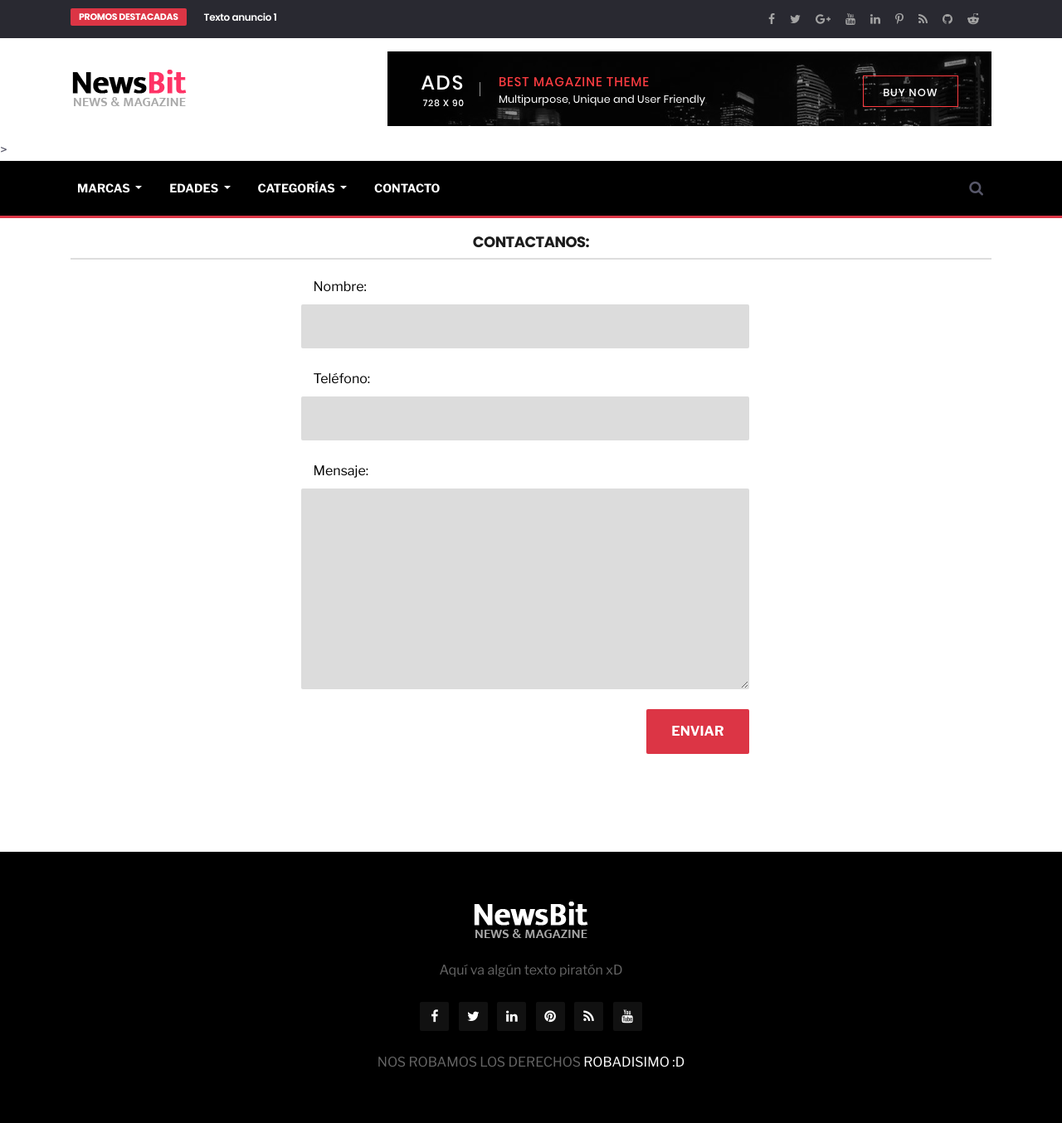
After one commit to 1DeathSeeker/proyecto, a Django app: page /contacto/ in a window 1280 px wide. The commit adds this page. Shown: the whole page at 83% size. Run offline with Django 4.2, Linux system fonts and the light colour scheme; some libraries are stand-ins or nearby versions.

Commit message:
contacto

```diff
--- /dev/null
+++ b/proye/templates/proye/contacto.html
@@ -0,0 +1,61 @@
+{% extends "proye/plantilla.html" %}
+<!DOCTYPE html>
+<html lang="en">
+  <head>
+    {%block titulo%}Tituloproducto{% endblock %}
+  </head>
+  <body>
+    {%block rutalogo%}../static/proye/images/logos/logo.png{%endblock%}
+    {%block rutaads%}../static/proye/images/news/ad-pro.png{%endblock%}
+    {%block logobajo%}../static/proye/images/logos/footer-logo.png{%endblock%}
+    {%block body%}
+
+    <section class="block-wrapper">
+      <div class="container">
+        <div class="row">
+            <div class="col-lg-12 col-md-12 col-sm-12 col-xs-12">
+                <div class="news-style-one">
+                <h3 class="news-title" align = "center  ">Contactanos:</h3>
+                    <div class="news-style-one-slide">
+                        <div class="item">
+                            <div class="post-block-wrapper clearfix mb-5">
+                                <div class="post-thumbnail">
+                                    <!--Form-->
+                                    <form class="" action="#" role="form">
+                                        <div class="panel panel-default">
+                                            <div class="panel-body">
+                                                <div class="form-group">
+                                                    <label class="col-sm-2 control-label text-right" style="color:black">Nombre:</label>
+                                                        <div class="col-sm-25">
+                                                            <input type="text" class="form-control" style="background-color:#DCDCDC;" />
+                                                        </div>
+                                                </div>
+                                                <div class="form-group">
+                                                    <label class="col-sm-2 control-label text-right" style="color:black">Teléfono:</label>
+                                                        <div class="col-sm-25">
+                                                            <input type="text" class="form-control" style="background-color:#DCDCDC;" />
+                                                        </div>
+                                                </div>
+                                                    <div class="form-group">
+                                                        <label class="col-sm-2 control-label text-right"style="color:black" >Mensaje:</label>
+                                                            <div class="col-sm-25">
+                                                                <textarea cols="50" rows="10" class="form-control" style="background-color:#DCDCDC;"></textarea>
+                                                            </div>
+                                                    </div>
+                                            <div class="form-actions text-right">
+                                                <input type="submit" value="Enviar" class="btn btn-primary" />
+                                        </div>
+                                    </form>
+                                    <!--Form-->
+                                </div>
+                            </div>
+                        </div>
+                    </div>
+                </div>
+            </div>
+        </div>
+      </div>
+    </section>
+    {%endblock%}
+  </body>
+</html>
--- a/proye/templates/proye/plantilla.html
+++ b/proye/templates/proye/plantilla.html
@@ -265,7 +265,7 @@
                     </div>
                   </li>
                   <li class="nav-item">
-                    <a class="nav-link" href="contact.html">Contacto</a>
+                    <a class="nav-link" href="{%url 'Contacto'%}">Contacto</a>
                   </li>
                 </ul>
                 <div class="nav-search ml-auto d-none d-lg-block">
--- a/proye/views.py
+++ b/proye/views.py
@@ -8,3 +8,6 @@ def producto(request):
 
 def filtrado(request):
     return render(request,"proye/filtrado.html")
+
+def contacto(request):
+    return render(request,"proye/contacto.html")
--- a/proyecto/urls.py
+++ b/proyecto/urls.py
@@ -22,5 +22,6 @@ urlpatterns = [
     path('admin/', admin.site.urls),
     path('',views_proyecto.proyecto, name="Principal"),
     path('producto/',views_proyecto.producto, name="Producto"),
-    path('filtrado/',views_proyecto.filtrado, name="Filtros")
+    path('filtrado/',views_proyecto.filtrado, name="Filtros"),
+    path('contacto/',views_proyecto.contacto, name="Contacto")
 ]
```
